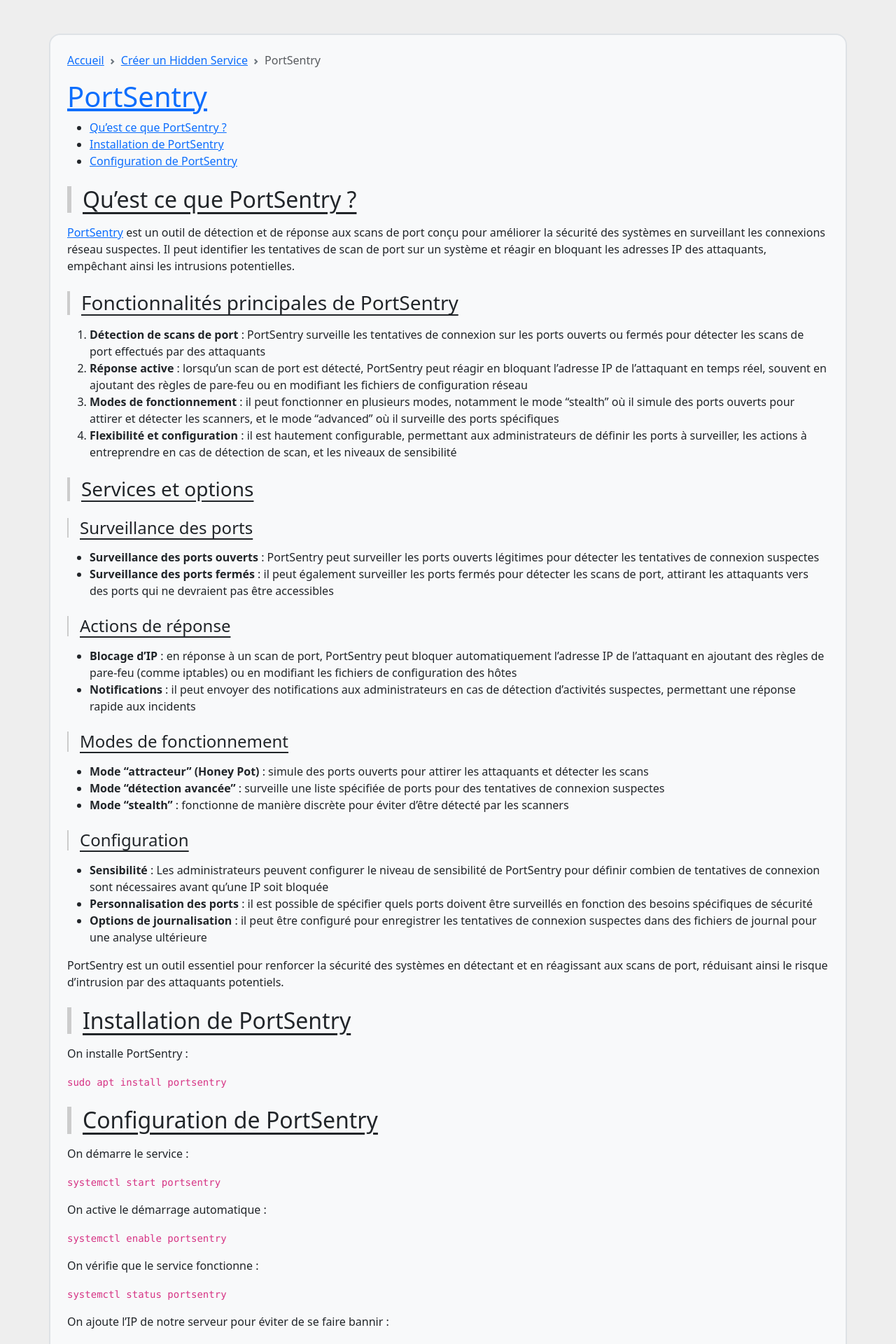
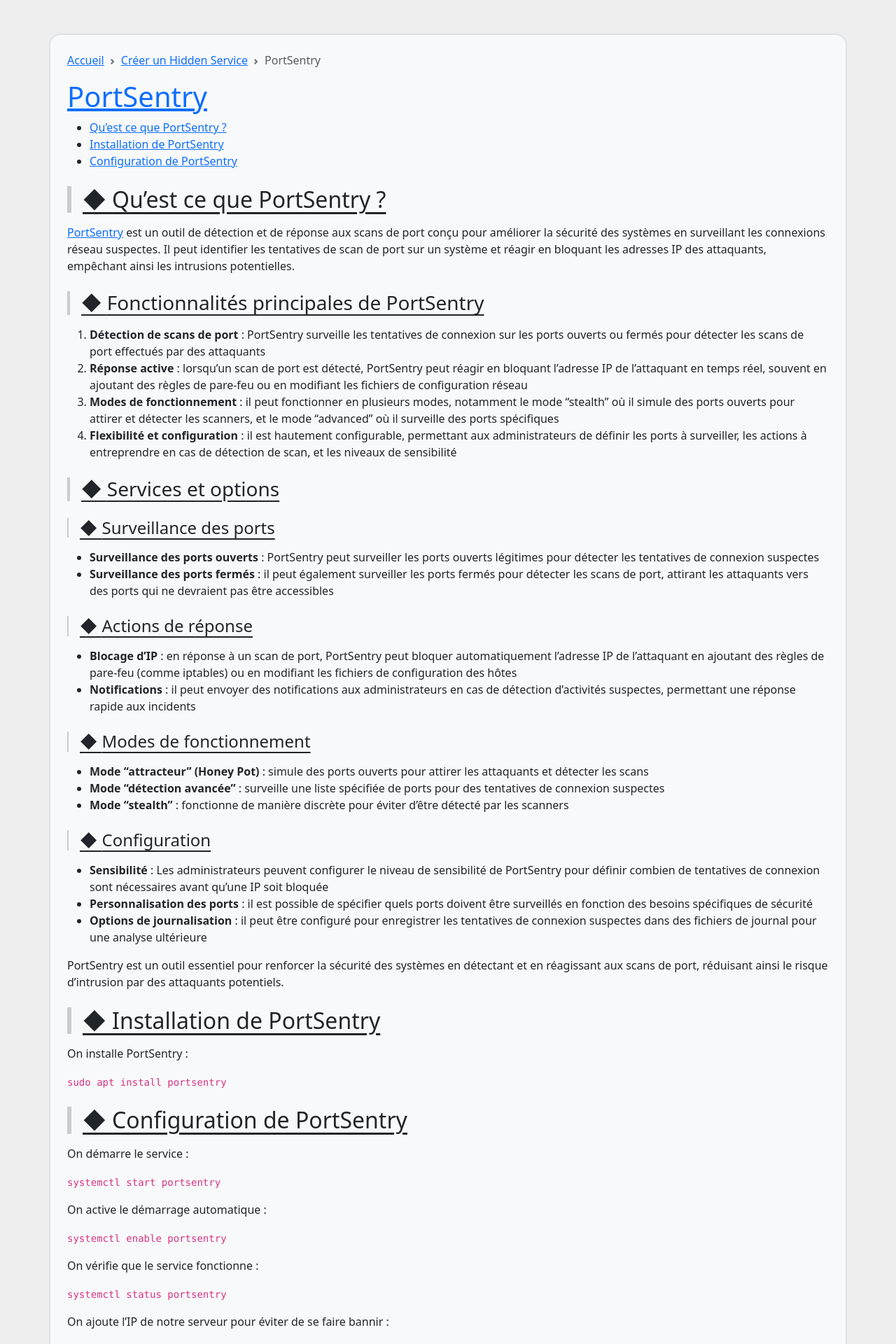
Before and after one commit to Machou/machou.github.io, a Jekyll site: the page built from pages/portsentry.md, in a window 1280 px wide. Shown: the top 1920 px of the page at 70% size. Built offline with Jekyll 4.4.1, drawn with Linux system fonts in a browser that asks for light colours; comment, search, counter and statistics services are not loaded.

Commit message:
corrections

```diff
--- a/assets/css/style.css
+++ b/assets/css/style.css
@@ -13,7 +13,13 @@
 }
 
 h2::before, h3::before, h4::before {
-
+	content: "◆ ";
+	/* content: "● ";
+	content: "■ ";
+	content: "▶ ";
+	content: "✦ ";
+	content: "→ ";
+	content: "↠ "; */
 }
 
 h2 {
```
